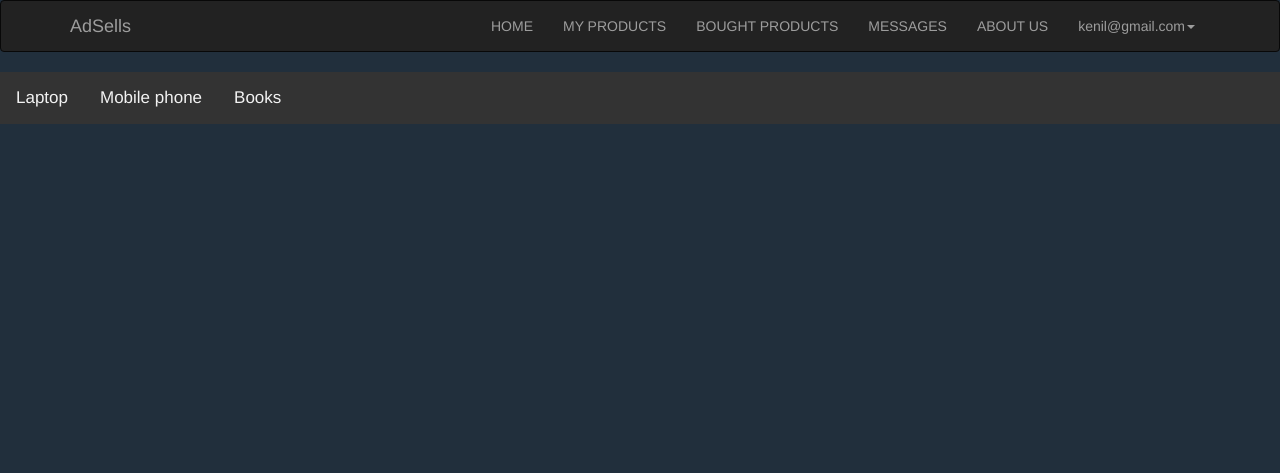
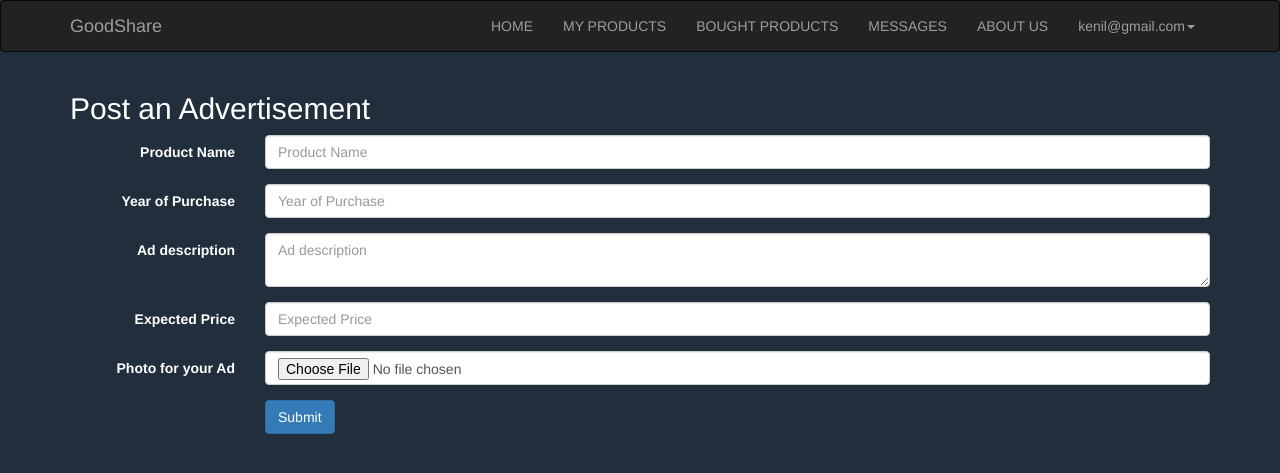
Before and after one commit to manabsaha/GoodShare, a PHP site: page /advertise.php in a window 1280 px wide. Shown: the top 473 px of the page. Run offline with PHP 8.4, Linux system fonts and the light colour scheme; a user stored in the database is signed in.

Commit message:
Major- post ads

```diff
--- a/advertise.php
+++ b/advertise.php
@@ -15,7 +15,7 @@
   <script src="https://ajax.googleapis.com/ajax/libs/jquery/3.3.1/jquery.min.js"></script>
   <script src="https://maxcdn.bootstrapcdn.com/bootstrap/3.3.7/js/bootstrap.min.js"></script>
 </head>
-<body style="background-color: #212F3C;">
+<body style="background-color: #212F3C;color: #fff;"">
 
 	<nav class="navbar navbar-inverse">
   <div class="container">
@@ -26,7 +26,7 @@
         <span class="icon-bar"></span>
       </button>
       <div class="logo">
-      <a class="navbar-brand" href="home.php"><span >Ad</span><span >Sells</span></a>
+      <a class="navbar-brand" href="home.php"><span >Good</span><span >Share</span></a>
       </div>
     </div>
     <div class="collapse navbar-collapse" id="myNavbar">
@@ -47,48 +47,85 @@
   </div>
 </nav>
 
-<!-- Top navigation -->
-<div class="topnav">
-
-  <!-- Left-aligned links (default) -->
-  <a href="laptop.php">Laptop</a>
-  <a href="mobile.php">Mobile phone</a>
-  <a href="books.php">Books</a>
-  <!-- Right-aligned links -->
-  <div class="topnav-right">
-
-  </div>
-
-</div>
-
-	<!--<div class="container">
-  <h2>Post an Advertisement</h2>
-  <form class="form-horizontal" action="/action_page.php">
+  <div class="container">
+  <h2 class="color-white">Post an Advertisement</h2>
+  <form class="form-horizontal" action="" method="post">
     <div class="form-group">
-      <label class="control-label col-sm-2" for="email">Email:</label>
+      <label class="control-label col-sm-2 color-white" for="product_name" >Product Name</label>
       <div class="col-sm-10">
-        <input type="email" class="form-control" id="email" placeholder="Enter email" name="email">
+        <input type="text" class="form-control" id="product_name" placeholder="Product Name" name="product_name" required>
       </div>
     </div>
     <div class="form-group">
-      <label class="control-label col-sm-2" for="pwd">Password:</label>
+      <label class="control-label col-sm-2 color-white" for="yop">Year of Purchase</label>
       <div class="col-sm-10">
-        <input type="password" class="form-control" id="pwd" placeholder="Enter password" name="pwd">
+        <input type="text" class="form-control" id="yop" placeholder="Year of Purchase" name="yop" required>
       </div>
     </div>
     <div class="form-group">
+      <label class="control-label col-sm-2 color-white" for="description">Ad description</label>
+      <div class="col-sm-10">
+        <textarea class="form-control" id="description" placeholder="Ad description" name="description"></textarea>
+      </div>
+    </div>
+    <div class="form-group">
+      <label class="control-label col-sm-2 color-white" for="expected_price">Expected Price</label>
+      <div class="col-sm-10">
+        <input type="number" class="form-control" id="expected_price" placeholder="Expected Price" name="expected_price" required>
+      </div>
+    </div>
+    <div class="form-group">
+      <label class="control-label col-sm-2" for="photos">Photo for your Ad</label>
+      <div class="col-sm-10">
+        <input type="file" class="form-control" id="photos" placeholder="Photos for your Ad" name="photos" >
+      </div>
+    </div>
+    <!--<div class="form-group">
       <div class="col-sm-offset-2 col-sm-10">
         <div class="checkbox">
           <label><input type="checkbox" name="remember"> Remember me</label>
         </div>
       </div>
-    </div>
+    </div>-->
     <div class="form-group">
       <div class="col-sm-offset-2 col-sm-10">
-        <button type="submit" class="btn btn-default">Submit</button>
+        <button type="submit" id="submit" name="submit" class="btn btn-primary">Submit</button>
       </div>
     </div>
   </form>
-</div>-->
+</div>
+
+</div>
 
 </body>
+
+<?php
+    /*$date = date("Y-m-d");
+    $timestamp = strtotime($date);
+    if ($timestamp === FALSE) {
+        $timestamp = strtotime(str_replace('/', '-', $date));
+     }*/
+    //echo $timestamp;
+
+    if(isset($_POST['submit'])){
+      $today =  date("Y-m-d");
+      $owner = $_SESSION['user_id'];
+      $productName = mysqli_escape_string($db,$_POST['product_name']);
+      $yearOfPurchase = mysqli_escape_string($db,$_POST['yop']);
+      $description = mysqli_escape_string($db,$_POST['description']);
+      $expectedPrice = mysqli_escape_string($db,$_POST['expected_price']);
+      $picture = "";
+
+      $query1 = "INSERT INTO advertisements (seller_id,date_of_post,product_name,product_desc,year_of_purchase,picture_url,price)
+                VALUES ('$owner','$today','$productName','$description','$yearOfPurchase','$picture','$expectedPrice')";
+      $result1 = mysqli_query($db,$query1);
+      if($result1){
+        echo "<script type='text/javascript'>alert('Successfully Advertised')</script>";
+      }
+      else{
+        echo "<script type='text/javascript'>alert('Failed! Please try again')</script>";
+      }
+    }
+
+
+?>
--- a/login.php
+++ b/login.php
@@ -49,17 +49,19 @@
 </div>
 
 <?php
-  //$db = mysqli_connect('localhost','root','password','olx_schema');
    require('inc/config.php');
    if(isset($_POST['submit'])){
      $email_address = mysqli_escape_string($db,$_POST['email']);
      $password = mysqli_escape_string($db,$_POST['password']);
 
-     $query = "SELECT *FROM Users WHERE Nitc_email_id = '$email_address' AND User_password= '$password'";
+     $query = "SELECT *FROM users WHERE email = '$email_address' AND password= '$password'";
      $result = mysqli_query($db,$query);
 
      if(mysqli_num_rows($result)==1){
            $_SESSION['email'] = $email_address;
+           while($row = $result->fetch_assoc()) {
+                $_SESSION['user_id'] = $row['user_id'];
+            }
            $_SESSION['success'] = "You are now logged in";
            header('location: home.php');
      }
--- a/my_products.php
+++ b/my_products.php
@@ -45,8 +45,8 @@
 </nav>
 
 <?php
-$user_id = $_SESSION['email'];
-$query = "SELECT * FROM Advertisement where owner_id = '$user_id'";
+$user_id = $_SESSION['user_id'];
+$query = "SELECT * FROM advertisements where seller_id = '$user_id'";
 $result = mysqli_query($db,$query);
 if(mysqli_num_rows($result) == 0){
   echo "<script type='text/javascript'>alert('You have not Advertised any Product')</script>";
--- a/register.php
+++ b/register.php
@@ -61,16 +61,16 @@
 </div>
 
 <?php
-$db = mysqli_connect('localhost','root','password','olx_schema');
-
+require('inc/config.php');
 if(isset($_POST['submit'])){
   $name = mysqli_escape_string($db,$_POST['name']) ;
   $mobile_no = mysqli_escape_string($db,$_POST['mob_no']);
   $user_type = mysqli_escape_string($db,$_POST['user_type']);
   $email_address = mysqli_escape_string($db,$_POST['email']);
+  $department = "cse";
   $password = mysqli_escape_string($db,$_POST['password']);
 
-  $query = "INSERT INTO Users (Nitc_email_id,User_name,Mobile_no,User_type,User_password) VALUES ('$email_address','$name','$mobile_no','$user_type','$password')";
+  $query = "INSERT INTO users (name,email,mobile,user_type,department,password) VALUES ('$name','$email_address','$mobile_no','$user_type','$department','$password')";
 
   $result = mysqli_query($db,$query);
   echo '$result';
```
Also changed, not shown: inc/sql.txt (added, +43 -0 lines), New folder/book_purchase.php (renamed from book_purchase.php), New folder/books.php (renamed from books.php), New folder/laptop.php (renamed from laptop.php), New folder/laptop_purchase.php (renamed from laptop_purchase.php), New folder/mobile.php (renamed from mobile.php), New folder/mobile_purchase.php (renamed from mobile_purchase.php).
